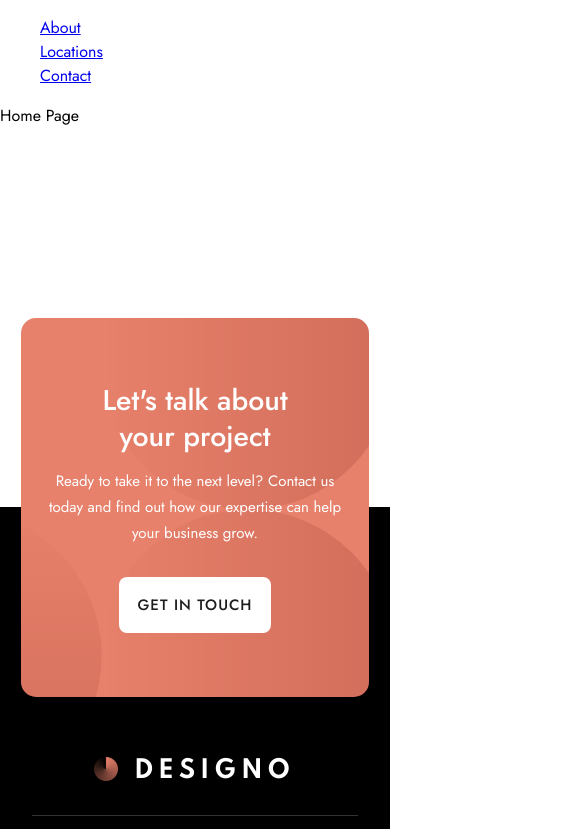
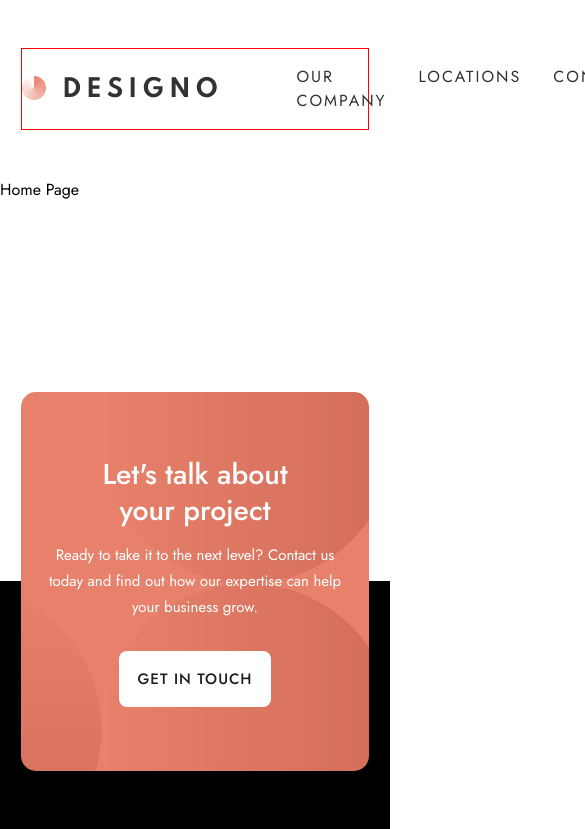
Before and after one commit to MorganBare/Designo-Multi-Page-Website, a React (Create React App) app: page / in a window 390 px wide. Shown: the top 829 px of the page, 585 px wide, since content can reach past the window. Built offline with nearby package versions, Linux system fonts and the light colour scheme.

Commit message:
Starting desktop/tablet nav and fixed width bug on footer container

```diff
--- a/src/components/Navigation.jsx
+++ /dev/null
@@ -1,14 +0,0 @@
-import React from 'react'
-import { NavLink } from 'react-router-dom'
-
-export default function Navigation() {
-  return (
-    <nav>
-        <ul>
-            <li><NavLink to="/About">About</NavLink></li>
-            <li><NavLink to="/Locations">Locations</NavLink></li>
-            <li><NavLink to="/Contact">Contact</NavLink></li>
-        </ul>
-    </nav>
-  )
-}
--- a/src/components/footers/Footer.styled.js
+++ b/src/components/footers/Footer.styled.js
@@ -121,6 +121,11 @@ export const InnerContactContainer = styled.div`
     }
 
     @media only screen and (min-width: 1024px) {
+        width: 900px;
+        margin: auto;
+    }
+
+    @media only screen and (min-width: 1400px) {
         width: 1111px;
         margin: auto;
     }
@@ -254,6 +259,7 @@ export const SocialMediaContainer = styled.div`
 `;
 
 export const FlexDiv = styled.div`
+
     @media only screen and (min-width: 767px) {
         display: flex;
         width: 100%;
--- a/src/components/footers/FooterContact.jsx
+++ b/src/components/footers/FooterContact.jsx
@@ -23,7 +23,9 @@ import lightLogo from "../../assets/shared/desktop/logo-light.png"
 export default function Footer2() {
   return (
     <FooterContainer>
+
       <ContactPageInfoContainer>
+
       <InnerContactContainer>
           <ContactNav>
             <img src={lightLogo} alt="logo" style={{width: '202px', height: '27px'}} />
@@ -55,6 +57,7 @@ export default function Footer2() {
               </SocialMediaContainer>
               </FlexDiv>
           </InnerContactContainer>
+
       </ContactPageInfoContainer>
 
     </FooterContainer>
--- a/src/components/index.js
+++ b/src/components/index.js
@@ -1,4 +1,4 @@
-import Navigation from "./Navigation";
+import Navigation from "./navigation/Navigation";
 import Footer from "./footers/Footer";
 import FooterContact from "./footers/FooterContact";
 
--- /dev/null
+++ b/src/components/navigation/Navigation.jsx
@@ -0,0 +1,25 @@
+import React from 'react';
+
+import {
+  TopNavLink,
+  NavigationOuterContainer,
+  TopNavigation
+} from "./Navigation.styled.js"
+
+import darkLogo  from "../../assets/shared/desktop/logo-dark.png"
+
+export default function Navigation() {
+  return (
+    <NavigationOuterContainer>
+      <img src={darkLogo} alt="logo" style={{width: '202px', height: '27px'}} />
+      <TopNavigation>
+        <ul>
+            <li><TopNavLink to="/About">our company</TopNavLink></li>
+            <li><TopNavLink to="/Locations">Locations</TopNavLink></li>
+            <li><TopNavLink to="/Contact">Contact</TopNavLink></li>
+        </ul>
+      </TopNavigation>
+    </NavigationOuterContainer>
+
+  )
+}
--- /dev/null
+++ b/src/components/navigation/Navigation.styled.js
@@ -0,0 +1,38 @@
+import styled from "styled-components";
+
+import { NavLink } from 'react-router-dom';
+
+export const NavigationOuterContainer = styled.div`
+    width: clamp(327px, 89%, 1111px);
+    display: flex;
+    margin: auto;
+    justify-content: space-between;
+    align-items: center;
+    margin: 3rem auto;
+    border: 1px red solid;
+`;
+
+export const TopNavigation = styled.div`
+
+    ul {
+        display: flex;
+
+        li{
+            padding-left: 2rem;
+        }
+    }
+`;
+
+export const TopNavLink = styled(NavLink)`
+
+    text-decoration: none;
+    color: ${({theme}) => theme.colors.darkGrey};
+    letter-spacing: ${({theme}) => theme.letterSpacing.small};
+    text-transform: uppercase;
+
+    &:hover {
+        text-decoration: underline 1px ${({theme}) => theme.colors.opacGrey};
+        transition: underline 1s ease-in;
+    }
+
+`;
--- a/src/styles/theme.js
+++ b/src/styles/theme.js
@@ -8,7 +8,8 @@ export const theme = {
         lightPeach: '#FFAD9B',
         darkGrey: '#333136',
         lightGrey: '#F1F3F5',
-        opac: 'rgba(255,255,255, 0.5)'
+        opac: 'rgba(255,255,255, 0.5)',
+        opacGrey: 'rgba(51, 49, 54,0.5)'
     },
 
     fontWeight: {
```
Also changed, not shown: src/components/navigation/MobileNavigation.jsx (added).
